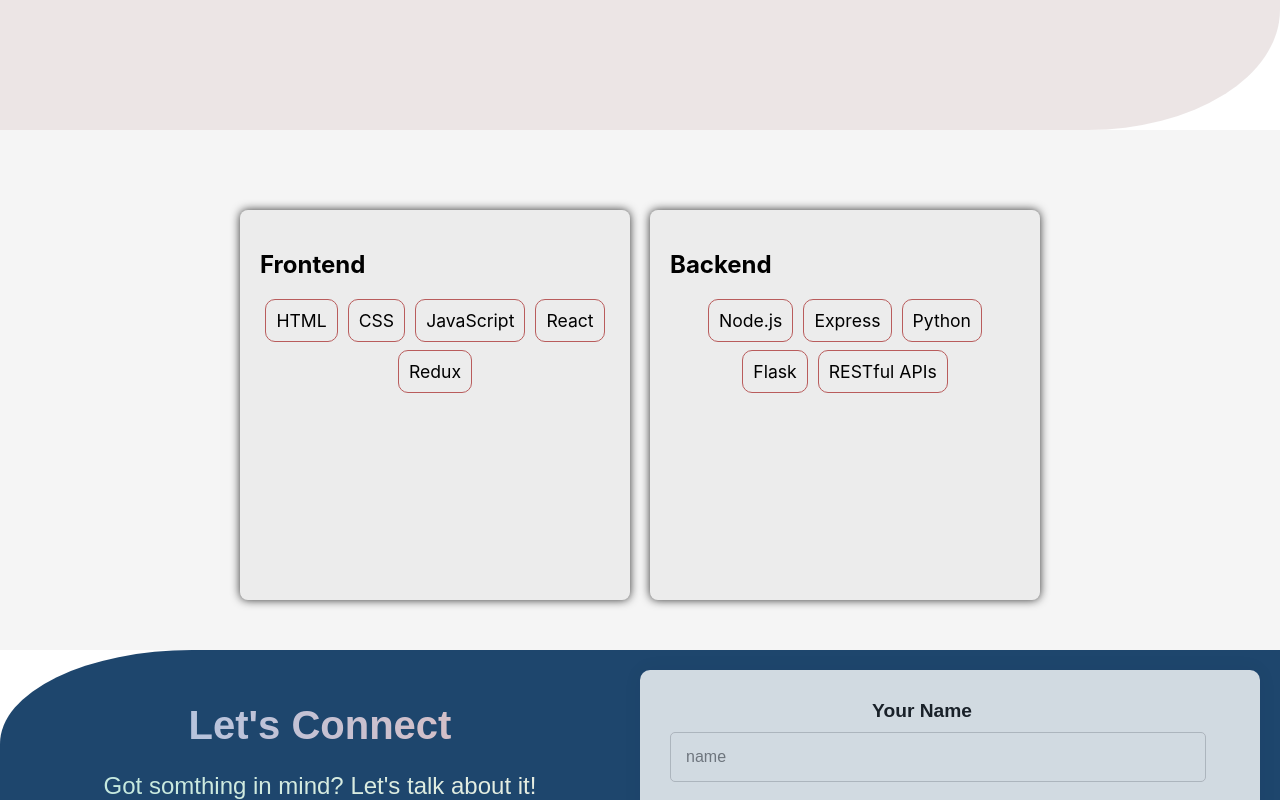
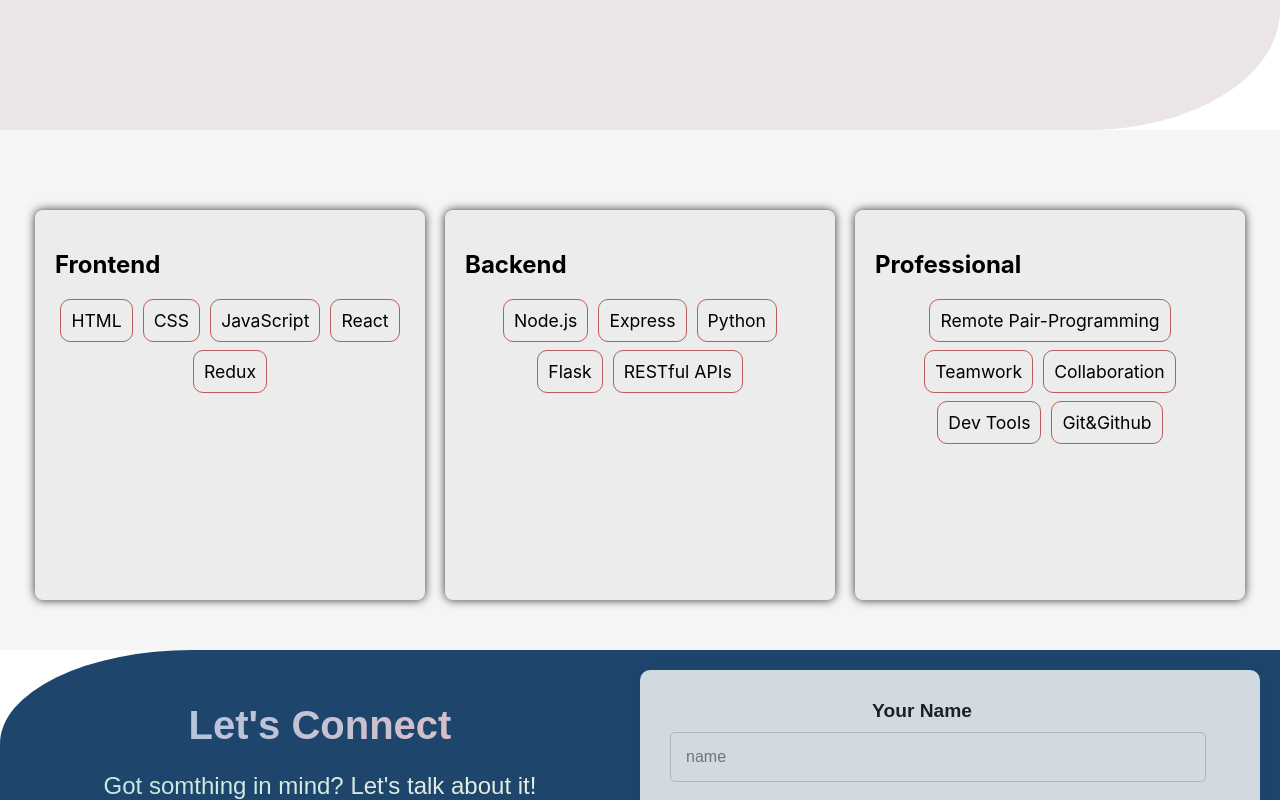
Before and after one commit to abdozayan12/New-Portfolio, a React (Create React App) app: page / in a window 1280 px wide. Shown: the part 670-1470 px from the top of the page. Built offline with nearby package versions, Linux system fonts and the light colour scheme.

Commit message:
Update About.js

```diff
--- a/src/components/About/About.js
+++ b/src/components/About/About.js
@@ -24,6 +24,16 @@ const About = () => (
           <li>RESTful APIs</li>
         </ul>
       </div>
+      <div className="skill-card">
+        <h2>Professional</h2>
+        <ul className="list">
+          <li>Remote Pair-Programming</li>
+          <li>Teamwork</li>
+          <li>Collaboration</li>
+          <li>Dev Tools</li>
+          <li>Git&Github</li>
+        </ul>
+      </div>
     </div>
   </section>
 );
```
